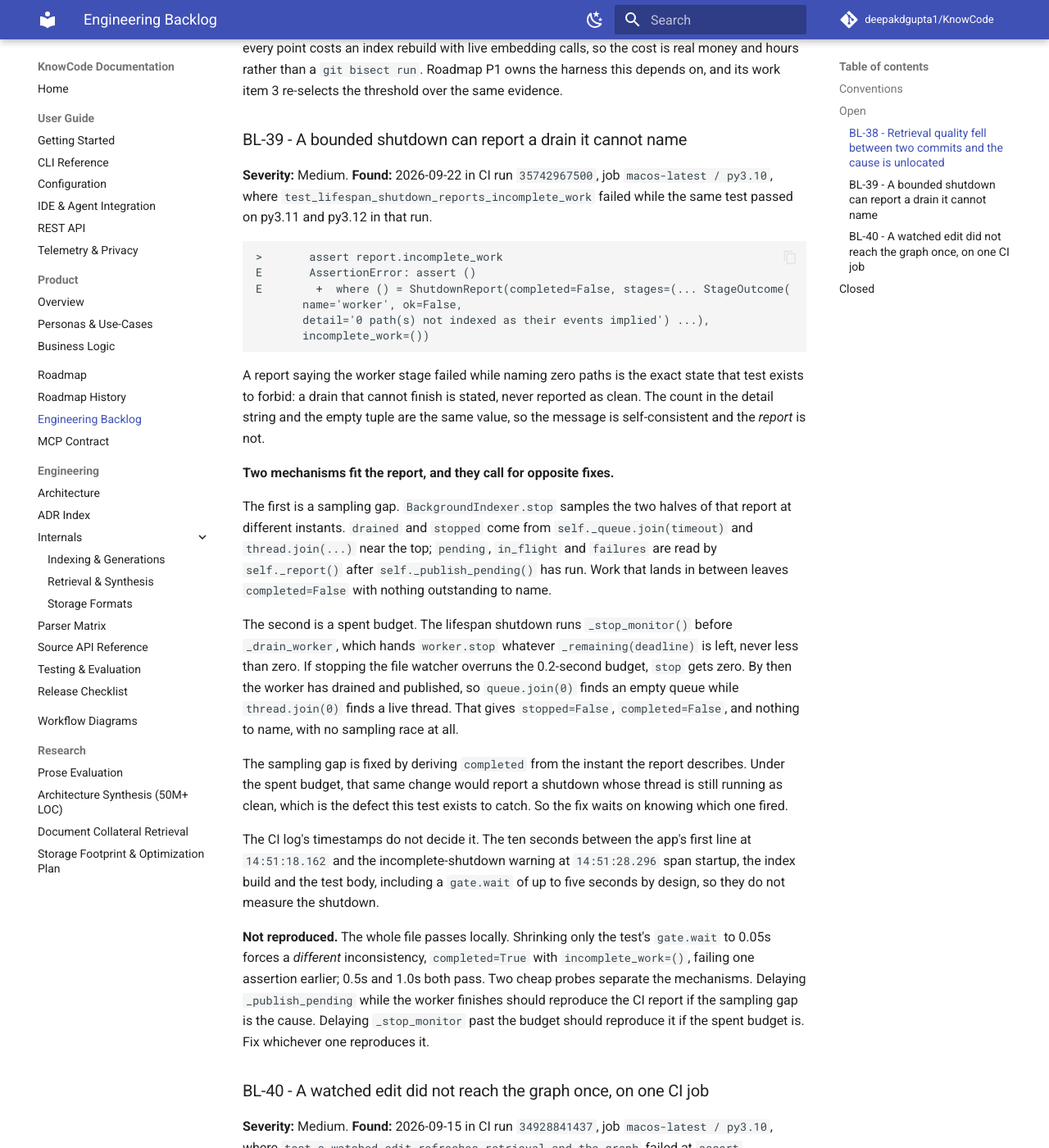
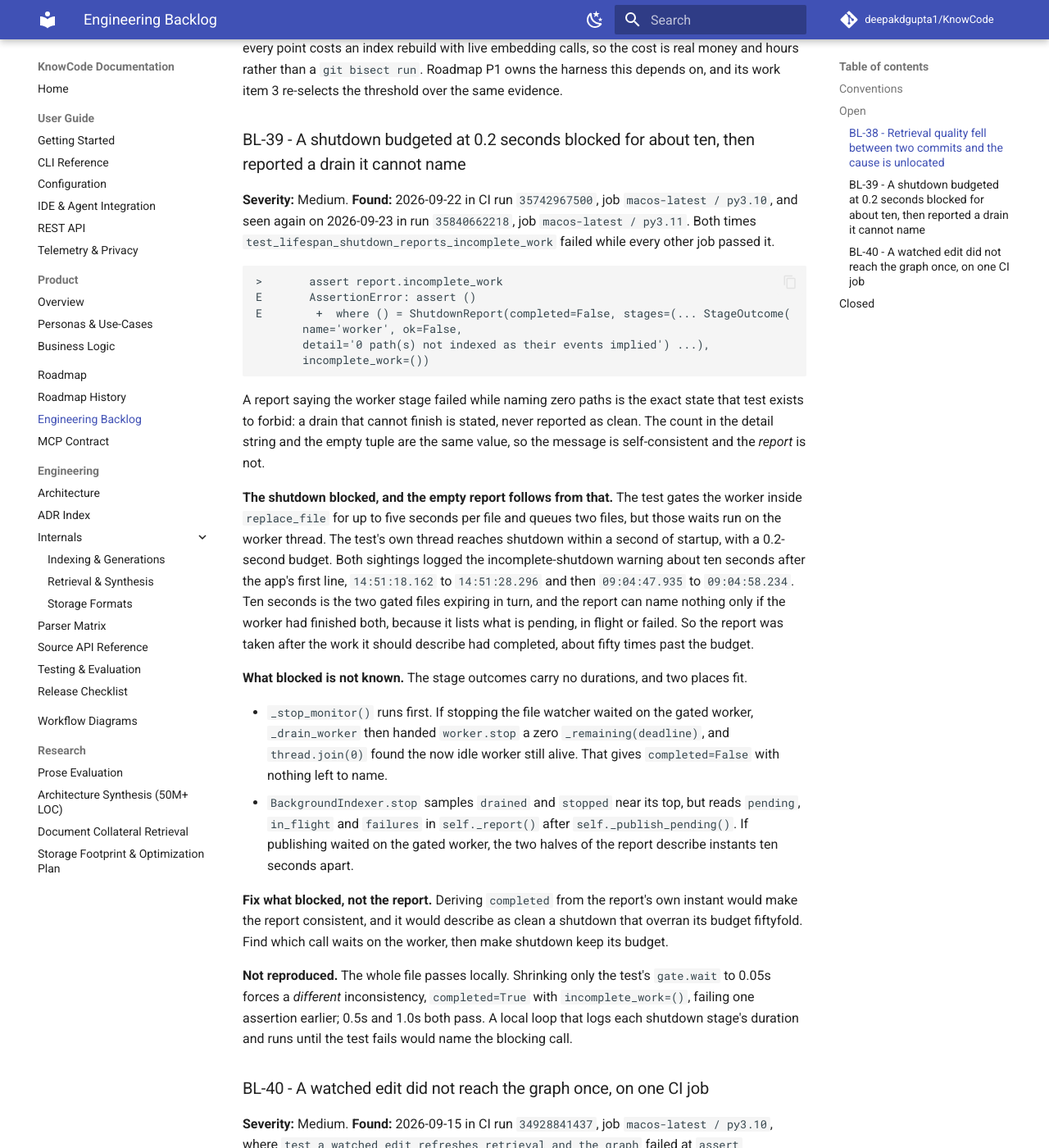
Before and after one commit to deepakdgupta1/KnowCode, an MkDocs documentation site: the page built from docs/engineering/backlog.md, in a window 1280 px wide and 1400 px high, scrolled down 1925 px. Shown: the whole window at 82% size. Built offline with MkDocs 1.6.1 and Material for MkDocs 9.7.7, drawn with Linux system fonts in a browser that asks for light colours; comment, search, counter and statistics services are not loaded.

Commit message:
docs(backlog): BL-39 recurred on py3.11, and its ten seconds are the shutdown
Run 35840662218 failed the same assertion on macos-latest / py3.11, so this is
not a py3.10 difference.

8681110 said the ten seconds between the app's first line and the warning do
not measure the shutdown, because the test's gate.wait sits in that span. That
was wrong. gate.wait runs on the worker thread, so the test reaches shutdown
within a second of startup. Both sightings then took about ten seconds, which
is the two gated files expiring in turn. That is the only way the report can
name nothing, since it lists pending, in-flight and failed work.

So the defect is a shutdown budgeted at 0.2 seconds that blocked for ten, and
the empty report follows from it. Deriving `completed` from the report's own
instant would hide that, so the row now points at finding the call that waits
on the worker.

Co-authored-by: Claude <claude@anthropic.com>

````diff
--- a/docs/engineering/backlog.md
+++ b/docs/engineering/backlog.md
@@ -90,12 +90,12 @@ the cost is real money and hours rather than a `git bisect run`. Roadmap P1 owns
 the harness this depends on, and its work item 3 re-selects the threshold over
 the same evidence.
 
-### BL-39 - A bounded shutdown can report a drain it cannot name
+### BL-39 - A shutdown budgeted at 0.2 seconds blocked for about ten, then reported a drain it cannot name
 
 **Severity:** Medium. **Found:** 2026-09-22 in CI run `35742967500`, job
-`macos-latest / py3.10`, where
-`test_lifespan_shutdown_reports_incomplete_work` failed while the same test
-passed on py3.11 and py3.12 in that run.
+`macos-latest / py3.10`, and seen again on 2026-09-23 in run `35840662218`, job
+`macos-latest / py3.11`. Both times `test_lifespan_shutdown_reports_incomplete_work`
+failed while every other job passed it.
 
 ```
 >       assert report.incomplete_work
@@ -111,41 +111,39 @@ state that test exists to forbid: a drain that cannot finish is stated, never
 reported as clean. The count in the detail string and the empty tuple are the
 same value, so the message is self-consistent and the *report* is not.
 
-**Two mechanisms fit the report, and they call for opposite fixes.**
+**The shutdown blocked, and the empty report follows from that.** The test
+gates the worker inside `replace_file` for up to five seconds per file and
+queues two files, but those waits run on the worker thread. The test's own
+thread reaches shutdown within a second of startup, with a 0.2-second budget.
+Both sightings logged the incomplete-shutdown warning about ten seconds after
+the app's first line, `14:51:18.162` to `14:51:28.296` and then `09:04:47.935`
+to `09:04:58.234`. Ten seconds is the two gated files expiring in turn, and the
+report can name nothing only if the worker had finished both, because it lists
+what is pending, in flight or failed. So the report was taken after the work it
+should describe had completed, about fifty times past the budget.
 
-The first is a sampling gap. `BackgroundIndexer.stop` samples the two halves of
-that report at different instants. `drained` and `stopped` come from
-`self._queue.join(timeout)` and `thread.join(...)` near the top; `pending`,
-`in_flight` and `failures` are read by `self._report()` after
-`self._publish_pending()` has run. Work that lands in between leaves
-`completed=False` with nothing outstanding to name.
+**What blocked is not known.** The stage outcomes carry no durations, and two
+places fit.
 
-The second is a spent budget. The lifespan shutdown runs `_stop_monitor()`
-before `_drain_worker`, which hands `worker.stop` whatever `_remaining(deadline)`
-is left, never less than zero. If stopping the file watcher overruns the
-0.2-second budget, `stop` gets zero. By then the worker has drained and
-published, so `queue.join(0)` finds an empty queue while `thread.join(0)`
-finds a live thread. That gives `stopped=False`, `completed=False`, and nothing
-to name, with no sampling race at all.
+- `_stop_monitor()` runs first. If stopping the file watcher waited on the gated
+  worker, `_drain_worker` then handed `worker.stop` a zero `_remaining(deadline)`,
+  and `thread.join(0)` found the now idle worker still alive. That gives
+  `completed=False` with nothing left to name.
+- `BackgroundIndexer.stop` samples `drained` and `stopped` near its top, but
+  reads `pending`, `in_flight` and `failures` in `self._report()` after
+  `self._publish_pending()`. If publishing waited on the gated worker, the two
+  halves of the report describe instants ten seconds apart.
 
-The sampling gap is fixed by deriving `completed` from the instant the report
-describes. Under the spent budget, that same change would report a shutdown
-whose thread is still running as clean, which is the defect this test exists to
-catch. So the fix waits on knowing which one fired.
-
-The CI log's timestamps do not decide it. The ten seconds between the app's
-first line at `14:51:18.162` and the incomplete-shutdown warning at
-`14:51:28.296` span startup, the index build and the test body, including a
-`gate.wait` of up to five seconds by design, so they do not measure the
-shutdown.
+**Fix what blocked, not the report.** Deriving `completed` from the report's own
+instant would make the report consistent, and it would describe as clean a
+shutdown that overran its budget fiftyfold. Find which call waits on the
+worker, then make shutdown keep its budget.
 
 **Not reproduced.** The whole file passes locally. Shrinking only the test's
 `gate.wait` to 0.05s forces a *different* inconsistency, `completed=True` with
-`incomplete_work=()`, failing one assertion earlier; 0.5s and 1.0s both pass.
-Two cheap probes separate the mechanisms. Delaying `_publish_pending` while the
-worker finishes should reproduce the CI report if the sampling gap is the
-cause. Delaying `_stop_monitor` past the budget should reproduce it if the
-spent budget is. Fix whichever one reproduces it.
+`incomplete_work=()`, failing one assertion earlier; 0.5s and 1.0s both pass. A
+local loop that logs each shutdown stage's duration and runs until the test
+fails would name the blocking call.
 
 ### BL-40 - A watched edit did not reach the graph once, on one CI job
 
````
